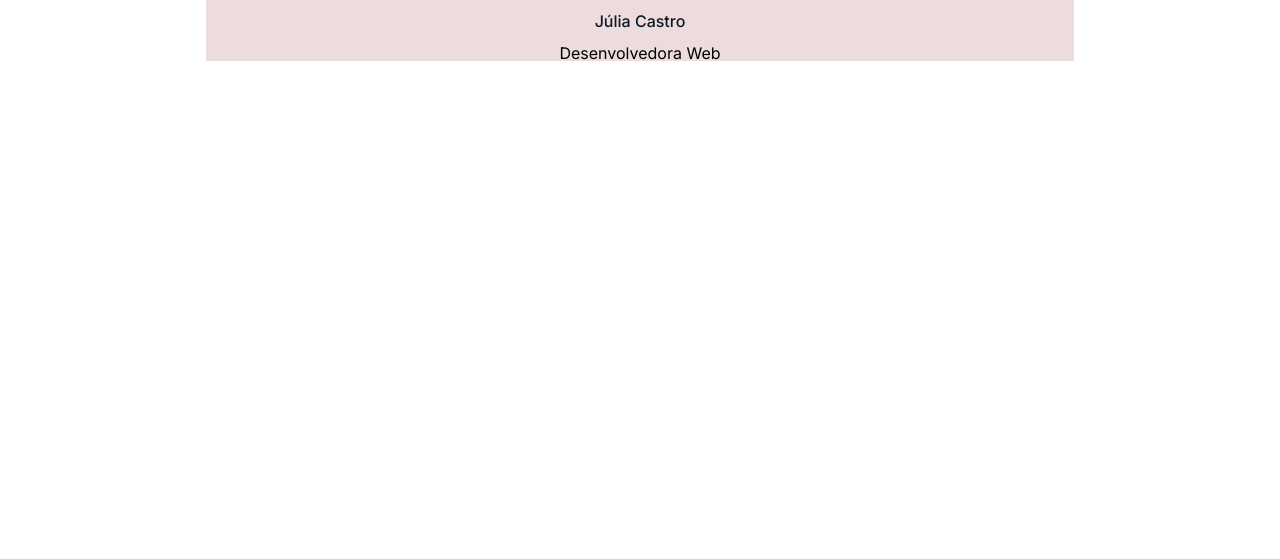
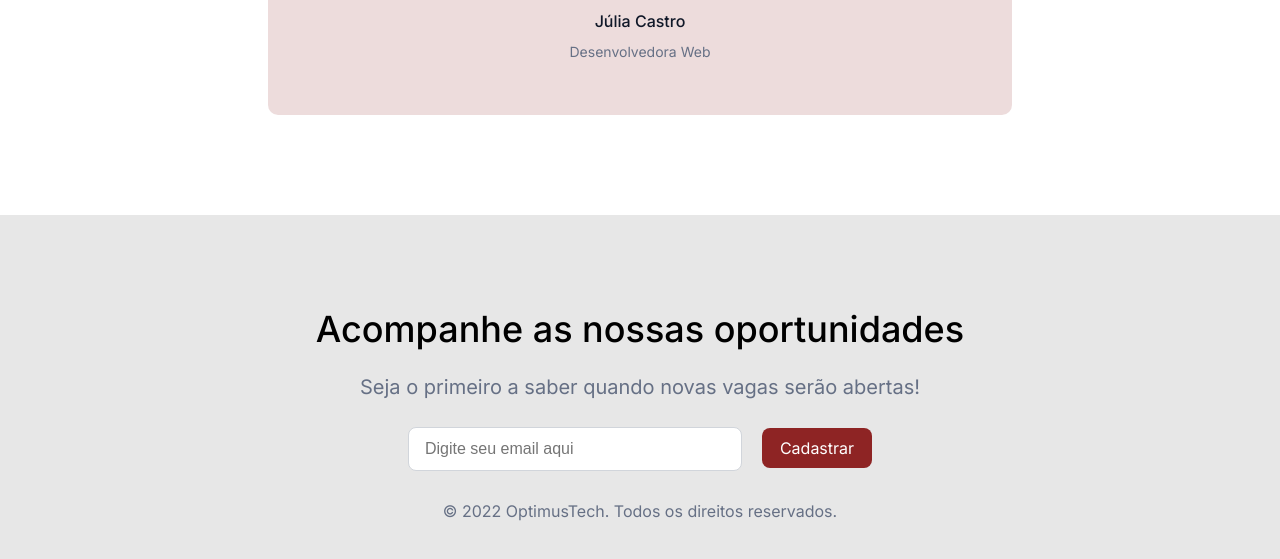
Before and after one commit to willianslc/optimus-tech, a plain HTML site: page index.html in a window 1280 px wide. Shown: the part 3219-3778 px from the top of the page. Before the commit the page ends 3300 px from the top, so only its background shows below. Drawn offline with Linux system fonts and the light colour scheme.

Commit message:
Desafio concluído
Desafio da Alura concluído.

```diff
--- a/index.html
+++ b/index.html
@@ -112,6 +112,18 @@
             </div>
         </section>
     </main>
-    <footer></footer>
+    <footer class="rodape">
+        <div class="container-cadastrar">
+            <h2 class="titulo-rodape">Acompanhe as nossas oportunidades</h2>
+            <p class="texto-rodape">Seja o primeiro a saber quando novas vagas serão abertas!</p>
+        </div>
+
+        <div class="container-email">
+            <input type="email" class="cadastro-email" placeholder="Digite seu email aqui">
+            <a class="btn-cadastrar" href="#">Cadastrar</a>
+        </div>
+        <p class="copyright">© 2022 OptimusTech. Todos os direitos reservados.</p>
+
+    </footer>
 </body>
 </html>
--- a/styles/depoimentos.css
+++ b/styles/depoimentos.css
@@ -11,8 +11,9 @@
     flex-direction: column;
     align-items: center;
     justify-content: center;
-    width: 70%;
+    width: 60%;
     background-color: var(--vermelho2);
+    border-radius: 10px;
 }
 
 .colaboradores {
@@ -38,3 +39,9 @@
     font-weight: 500;
     margin: 1em 0;
 }
+
+.profissao {
+    font-size: 14px;
+    color: var(--cinza);
+    margin-bottom: 4em;
+}
--- /dev/null
+++ b/styles/rodape.css
@@ -0,0 +1,44 @@
+.rodape {
+    display: flex;
+    flex-direction: column;
+    justify-content: center;
+    align-items: center;
+    padding: 6em;
+    background-color: var(--cinza3);
+    margin-top: 5em;
+}
+
+.container-cadastrar {
+    text-align: center;
+}
+
+.titulo-rodape {
+    font-family: var(--fonte-principal);
+    font-size: 36px;
+    font-weight: 500;
+}
+
+.texto-rodape {
+    font-family: var(--fonte-principal);
+    font-size: 20px;
+    color: var(--cinza);
+    margin: 1.5em 2.5em;
+}
+
+.container-email {
+    margin-bottom: 2em;
+}
+
+.cadastro-email {
+  padding: 0.75rem 1rem;
+  width: 300px;
+  border: 1px solid #d1d5db; /* cinza claro */
+  border-radius: 0.5rem; /* cantos arredondados */
+  font-size: 1rem;
+  margin-right: 1em;
+}
+
+.copyright {
+    font-family: var(--fonte-principal);
+    color: var(--cinza);
+}
--- a/styles/style.css
+++ b/styles/style.css
@@ -4,6 +4,7 @@
 @import url(../styles/vagas.css);
 @import url(../styles/descricao-v.css);
 @import url(../styles/depoimentos.css);
+@import url(../styles/rodape.css);
 
 :root {
     --fonte-principal: "inter", sans-serif;
@@ -12,6 +13,7 @@
     --preto: #101828;
     --cinza: #667085;
     --cinza2: #3A404E;
+    --cinza3: #e7e7e7;
     --fundo: #FFFFFF;
 }
 
```
